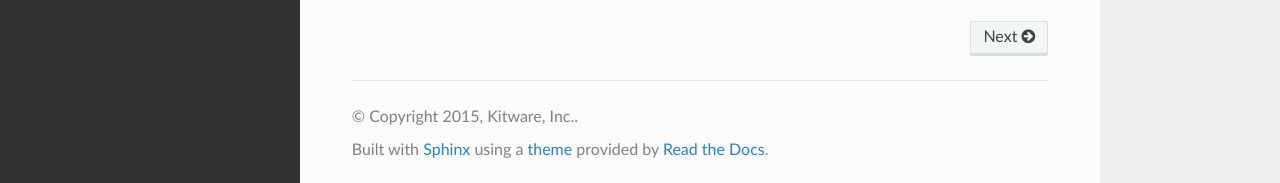
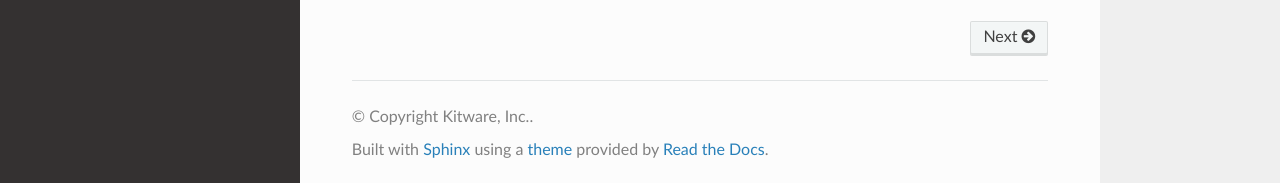
Before and after one commit to DigitalSlideArchive/HistomicsTK, a Sphinx documentation site: the page built from docs/index.rst, in a window 1280 px wide and 900 px high, scrolled down 1262 px. Shown: the part 714-897 px from the top of the window. Built offline with Sphinx 7.4.7 and the Read the Docs theme 2.0.0, drawn with Linux system fonts in a browser that asks for light colours; pages that are not in the unit, such as notebooks, are missing from menus.

```diff
--- a/docs/conf.py
+++ b/docs/conf.py
@@ -71,7 +71,7 @@ master_doc = 'index'
 
 # General information about the project.
 project = u'HistomicsTK'
-copyright = u'2015, Kitware, Inc.'
+copyright = u'Kitware, Inc.'
 
 # The version info for the project you're documenting, acts as replacement
 # for |version| and |release|, also used in various other places throughout
```
Also changed, not shown: .travis.yml, 1 other file.
